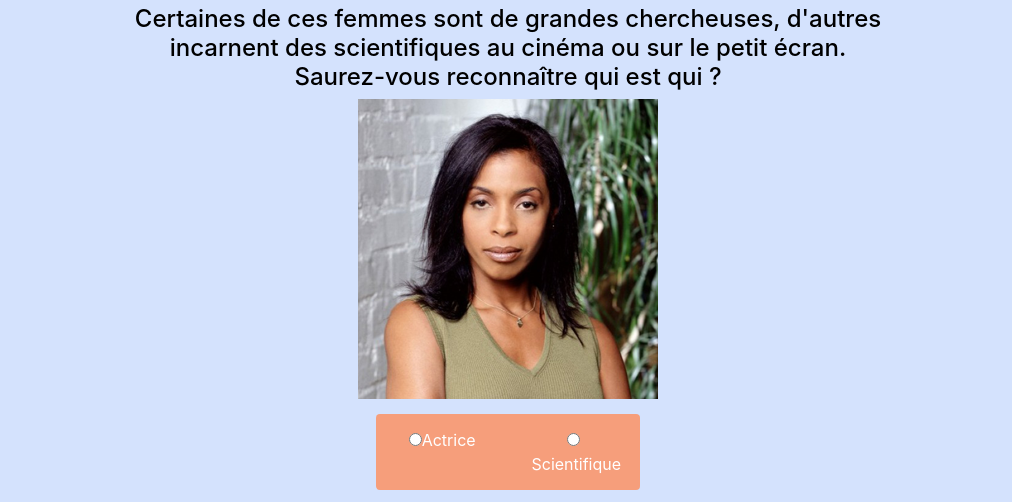
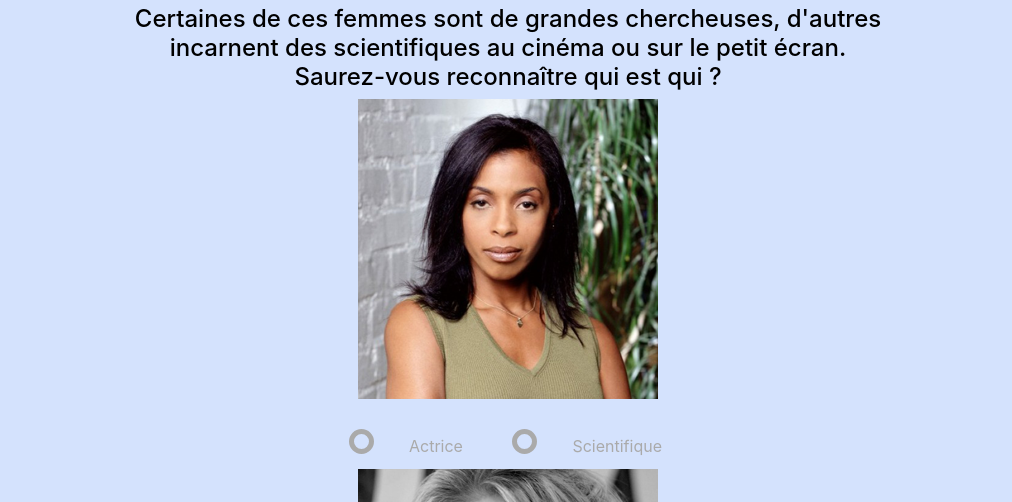
Before and after one commit to ddesmarest/whoiswho, a plain HTML site: page index.html in a window 1280 px wide. Shown: the part 382-884 px from the top of the page, without its empty margins (132-1144 px from the left). Drawn offline with nearby package versions, Linux system fonts and the light colour scheme.

Commit message:
First version with new button

```diff
--- /dev/null
+++ b/buttons.css
@@ -0,0 +1,95 @@
+@import url('http://fonts.googleapis.com/css?family=Lato');
+.choices{
+  display: block;
+ // position: absolute;
+  margin: auto;
+ // height: 450px;
+ // width: 400px;
+  bottom: 0; left:0; right: 0; top:0;
+  padding: 0;
+}
+
+.choices ul{
+  list-style: none;
+  height: 100%;
+  width: 100%;
+  margin: 0;
+  padding: 0;
+	list-style-type: none;
+}
+
+
+ul li{
+  color: #AAAAAA;
+  display: block;
+  position: relative;
+  //float: left;
+  display: inline-block;
+}
+
+ul li input[type=radio]{
+  position: absolute;
+  visibility: hidden;
+}
+
+ul li label{
+  display: block;
+  position: relative;
+//  font-weight: 300;
+ // font-size: 1.35em;
+  padding: 25px 25px 25px 80px;
+  margin: 10px auto;
+  height: 20px;
+  z-index: 9;
+  cursor: pointer;
+  -webkit-transition: all 0.25s linear;
+}
+
+ul li:hover label{
+	color: #eb6027;
+}
+
+ul li .check{
+  display: block;
+  position: absolute;
+  border: 5px solid #AAAAAA;
+	//color: #eb6027;
+  border-radius: 100%;
+  height: 25px;
+  width: 25px;
+  top: 30px;
+  left: 20px;
+	z-index: 5;
+	transition: border .25s linear;
+	-webkit-transition: border .25s linear;
+}
+
+ul li:hover .check {
+  border: 5px solid #eb6027;
+}
+
+ul li .check::before {
+  display: block;
+  position: absolute;
+	content: '';
+  border-radius: 100%;
+  height: 11px;
+  width: 11px;
+  top: 2px;
+	left: 2px;
+  margin: auto;
+	transition: background 0.25s linear;
+	-webkit-transition: background 0.25s linear;
+}
+
+input[type=radio]:checked ~ .check {
+  border: 5px solid #eb6027;
+}
+
+input[type=radio]:checked ~ .check::before{
+  background: #eb6027;
+}
+
+input[type=radio]:checked ~ label{
+  color: #eb6027;
+}
--- a/index.html
+++ b/index.html
@@ -12,6 +12,7 @@
     <!--link rel="stylesheet" href="https://maxcdn.bootstrapcdn.com/bootstrap/3.3.7/css/bootstrap.min.css"-->
 
     <link rel="stylesheet" type="text/css" href="style.css">
+    <link rel="stylesheet" type="text/css" href="buttons.css">
 
   </head>
   <body>
@@ -28,6 +29,7 @@
 	<h1>Quizz : Actrice ou Scientifique ?</h1>
 	<h4>Certaines de ces femmes sont de grandes chercheuses, d'autres <br/>incarnent des scientifiques au cinéma ou sur le petit écran.<br/>Saurez-vous reconnaître qui est qui ?</h4>
       </center>
+
       <div id="score">
       </div>
       <center>
@@ -112,7 +114,34 @@ answer_all = false;
 
 $.getJSON( "persons.json", function( data ) {
 
-    template = '<div class="row"><div class="col-sm-12"><img id="image-INDEX" src="images/IMAGE"></img></div></div><div class="row"><div id="choice-INDEX" class="col-sm-12"><div class="btn-group" data-toggle="buttons"><label class="btn btn-primary" onclick="answer_clicked(INDEX,\'Actrice\' )"><input type="radio" name="options"  autocomplete="off">Actrice</label><label class="btn btn-primary" onclick="answer_clicked(INDEX,\'Scientifique\' )"><input type="radio" name="options"  autocomplete="off">Scientifique</label></div></div></div>';
+template = '<div class="row"><div class="col-sm-12"><img id="image-INDEX" src="images/IMAGE"></img></div></div><div class="row"><div id="choice-INDEX" class="col-sm-12"><div class="btn-group" data-toggle="buttons"><label class="btn btn-primary" onclick="answer_clicked(INDEX,\'Actrice\' )"><input type="radio" name="options"  autocomplete="off">Actrice</label><label class="btn btn-primary" onclick="answer_clicked(INDEX,\'Scientifique\' )"><input type="radio" name="options"  autocomplete="off">Scientifique</label></div></div></div>';
+
+template = `
+<div class="row">
+  <div class="col-sm-12">
+     <img id="image-INDEX" src="images/IMAGE"></img>
+  </div>
+</div>
+<div class="row">
+ <div id="choice-INDEX" class="col-sm-12 choices">
+<center>
+  <ul>
+  <li onclick="answer_clicked(INDEX,\'Actrice\' )">
+    <input type="radio" id="f-option-INDEX" name="selector-INDEX">
+    <label for="f-option-INDEX">Actrice</label>
+    <div class="check"></div>
+  </li>
+  <li onclick="answer_clicked(INDEX,\'Scientifique\' )">
+    <input type="radio" id="s-option-INDEX" name="selector-INDEX">
+    <label for="s-option-INDEX">Scientifique</label>
+    <div class="check"><div class="inside"></div></div>
+  </li>
+ </ul>
+</center>
+</div>
+</div>
+`;
+
     persons = data.persons;
     score_comments = data.scores;
 
```
